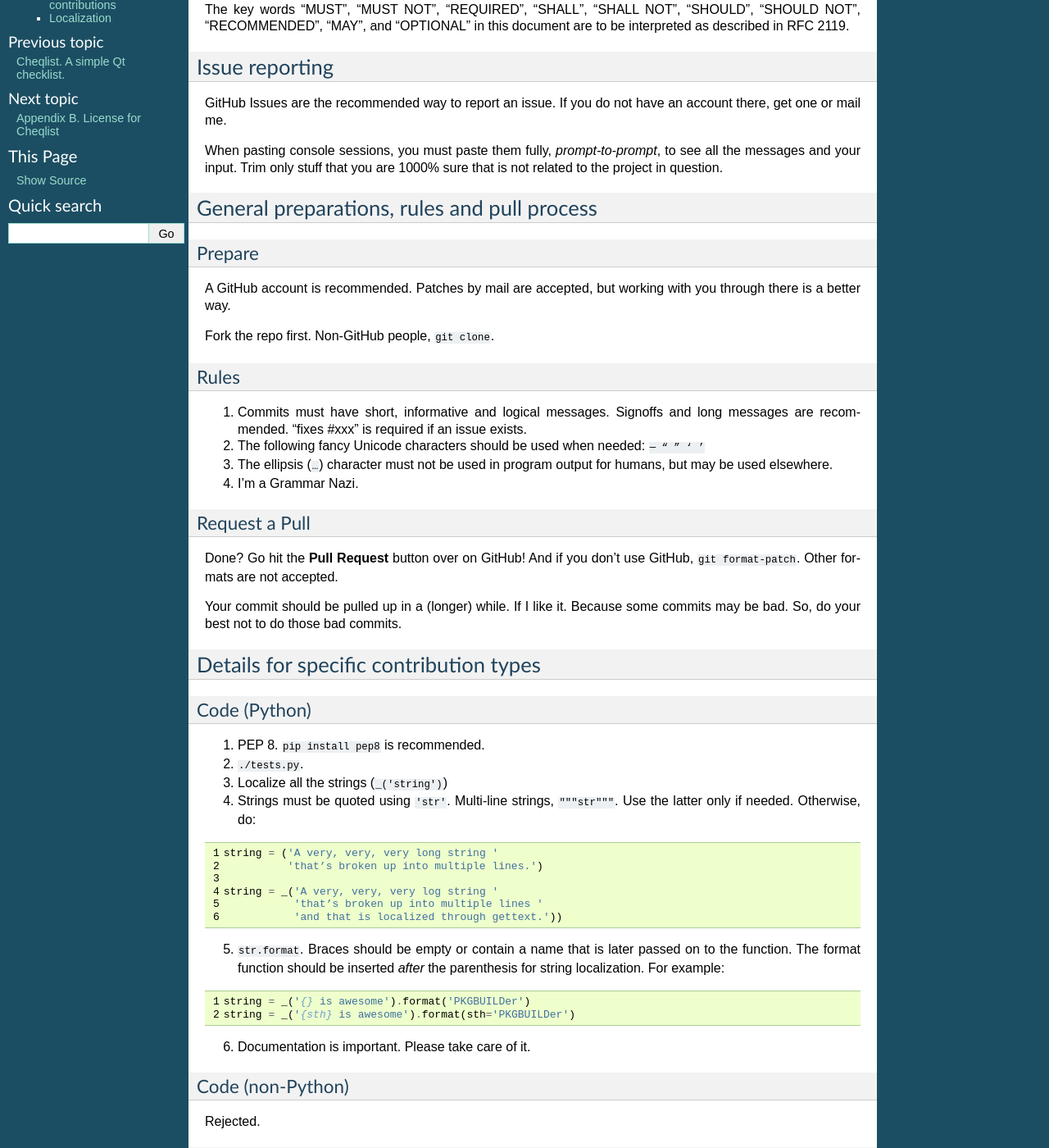
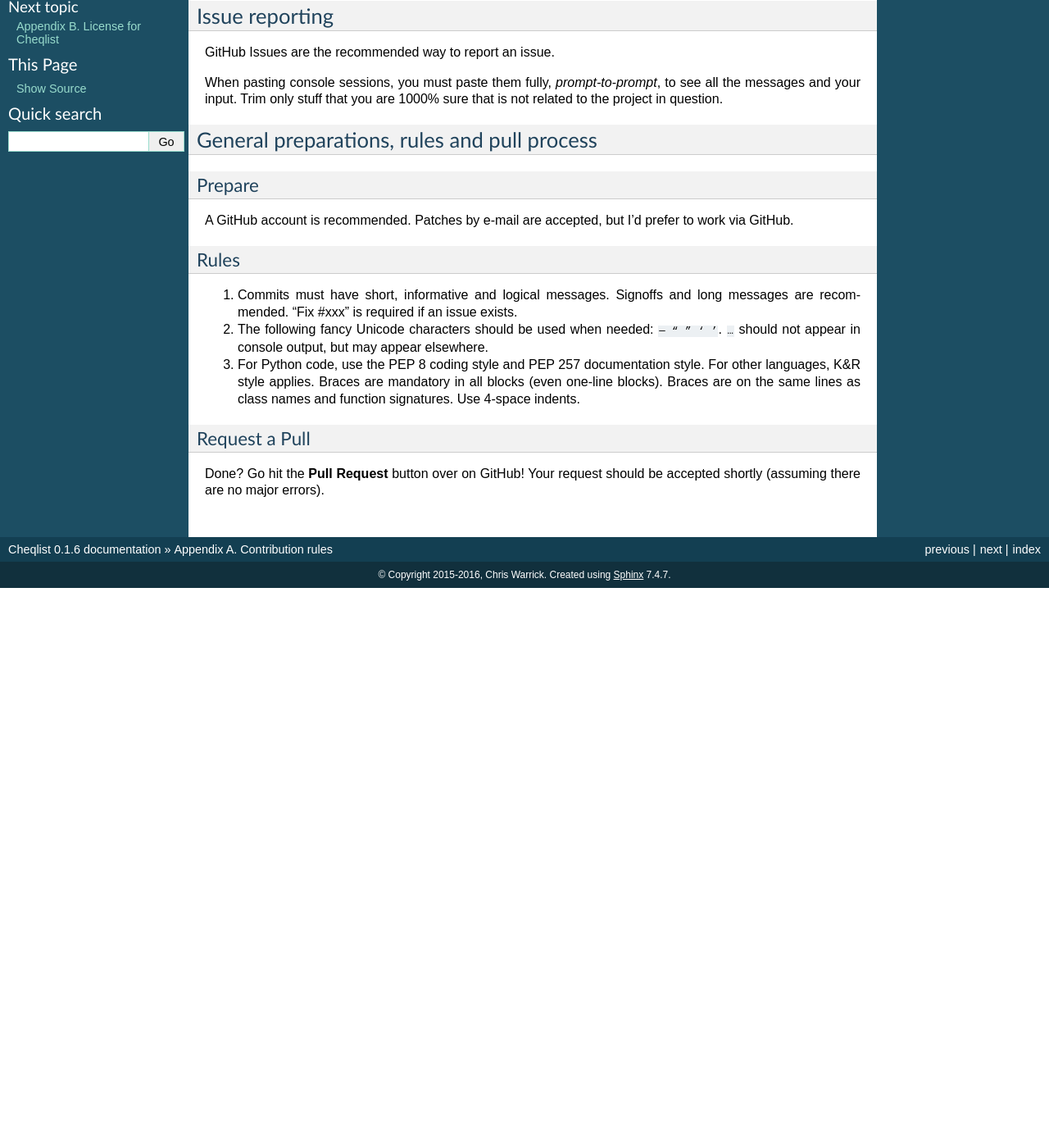
Before and after one commit to Kwpolska/cheqlist, a Sphinx documentation site: the page built from docs/CONTRIBUTING.rst, in a window 1280 px wide and 1400 px high, scrolled down 268 px. Shown: the whole window at 82% size. Built offline with Sphinx 7.4.7, drawn with Linux system fonts in a browser that asks for light colours; after the commit the page ends 985 px from its top, so only the background shows below that; some of the changed text lies outside the part shown.

Commit message:
Update CONTRIBUTING.rst
Signed-off-by: Chris Warrick <kwpolska@gmail.com>

```diff
--- a/docs/CONTRIBUTING.rst
+++ b/docs/CONTRIBUTING.rst
@@ -2,19 +2,16 @@
 Appendix A. Contribution rules
 ==============================
 :Info: Those are the contribution rules for Cheqlist.
-:Author: Chris Warrick <chris@chriswarrick.com>
-:Copyright: © 2015-2016, Chris Warrick.
-:License: BSD (see /LICENSE or :doc:`Appendix B <LICENSE>`.)
-:Date: 2015-10-25
-:Version: 0.1.6
+:Copyright: © 2012-2016, Chris Warrick.
+:License: 3-clause BSD
 
 .. index:: contributing
 
-Do you want to contribute to this project?  Great!  I’d love to see some help,
+Do you want to contribute to this project? Great! I’d love to see some help,
 but you must comply with some rules.
 
 The key words “MUST”, “MUST NOT”, “REQUIRED”, “SHALL”, “SHALL
-NOT”, “SHOULD”, “SHOULD NOT”, “RECOMMENDED”,  “MAY”, and
+NOT”, “SHOULD”, “SHOULD NOT”, “RECOMMENDED”, “MAY”, and
 “OPTIONAL” in this document are to be interpreted as described in
 RFC 2119.
 
@@ -24,13 +21,11 @@
 
 .. index:: issues
 
-GitHub Issues are the recommended way to report an issue.  If you do not have an
-account there, get one or mail me.
+GitHub Issues are the recommended way to report an issue.
 
-When pasting console sessions, you must paste them fully,
-*prompt-to-prompt*, to see all the messages and your input.
-Trim only stuff that you are 1000% sure that is not related
-to the project in question.
+When pasting console sessions, you must paste them fully, *prompt-to-prompt*,
+to see all the messages and your input. Trim only stuff that you are 1000%
+sure that is not related to the project in question.
 
 --------------------------------------------
 General preparations, rules and pull process
@@ -39,103 +34,25 @@
 Prepare
 =======
 
-A GitHub account is recommended.  Patches by mail are accepted, but working
-with you through there is a better way.
-
-Fork the repo first.  Non-GitHub people, ``git clone``.
-
-.. _Rules:
+A GitHub account is recommended. Patches by e-mail are accepted, but I’d prefer
+to work via GitHub.
 
 Rules
 =====
 
-1. Commits must have short, informative and logical messages.  Signoffs and
-   long messages are recommended.  “fixes #xxx” is required if an issue
+1. Commits must have short, informative and logical messages. Signoffs and
+   long messages are recommended. “Fix #xxx” is required if an issue
    exists.
 2. The following fancy Unicode characters should be used when
-   needed: ``— “ ” ‘ ’``
-3. The ellipsis (``…``) character must not be used in program output for
-   humans, but may be used elsewhere.
-4. I’m a Grammar Nazi.
+   needed: ``— “ ” ‘ ’``. ``…`` should not appear in console output, but may
+   appear elsewhere.
+3. For Python code, use the PEP 8 coding style and PEP 257 documentation style.
+   For other languages, K&R style applies. Braces are mandatory in all blocks
+   (even one-line blocks). Braces are on the same lines as class names and
+   function signatures. Use 4-space indents.
 
 Request a Pull
 ==============
 
-Done?  Go hit the **Pull Request** button over on GitHub!  And if you don’t
-use GitHub, ``git format-patch``.  Other formats are not accepted.
-
-Your commit should be pulled up in a (longer) while.  If I like it.  Because
-some commits may be bad.  So, do your best not to do those bad commits.
-
----------------------------------------
-Details for specific contribution types
----------------------------------------
-
-Code (Python)
-=============
-
-1. PEP 8.  ``pip install pep8`` is recommended.
-2. ``./tests.py``.
-3. Localize all the strings (``_('string')``)
-4. Strings must be quoted using ``'str'``.  Multi-line strings, ``"""str"""``.
-   Use the latter only if needed.  Otherwise, do:
-
-.. code-block:: python
-   :linenos:
-
-   string = ('A very, very, very long string '
-             'that’s broken up into multiple lines.')
-
-   string = _('A very, very, very log string '
-              'that’s broken up into multiple lines '
-              'and that is localized through gettext.'))
-
-5. ``str.format``.  Braces should be empty or contain a name that is later
-   passed on to the function.  The format function should be inserted *after*
-   the parenthesis for string localization.  For example:
-
-.. code-block:: python
-   :linenos:
-
-   string = _('{} is awesome').format('PKGBUILDer')
-   string = _('{sth} is awesome').format(sth='PKGBUILDer')
-
-6. Documentation is important.  Please take care of it.
-
-Code (non-Python)
-=================
-
-Rejected.
-
-Non-code contributions
-======================
-
-Those are accepted.  No specific rules exist.  And don’t remove any files
-without my permission (``docs/*.8.gz`` in particular).
-
-Localization
-============
-
-.. index:: locale
-
-1. Run ``mkdir -p locale/[CODE]/LC_MESSAGES`` in your terminal, replacing
-   ``[CODE]`` by your language code, as in /usr/share/locale.
-2. Copy the ``/messages.pot`` file to
-   ``locale/[CODE]/LC_MESSAGES/[PROJECT].po`` (replace ``[PROJECT]`` with the
-   project name, all-lowercase)
-3. Do your work.  The comments will inform you where this string is, and the
-   ones starting with 'TRANSLATORS:' are for you to read and make use of.
-   Other comments come from my code and you should not care about them.  And
-   if it is directed for translators, let me know.  The Poedit_ app may be
-   of help.  Please take care of the headers at the top of the file (with a
-   text editor, do not use Poedit for that!)  and modify them.  The
-   Last-Translator, Language-Team and Language are important, the others are
-   auto-generated anyways.  The general :ref:`Rules` apply, please take care
-   of it!
-4. Commit (``-s/--signoff`` is required here).
-5. Your translation will be added in the next release, or, if a release isn’t
-   planned in the near future, a new release will be made.  Your addition will
-   be appreciated.  Note that I cannot translate new strings, and, as a result,
-   I might ask you for additions in the future.
-
-.. _Poedit: http://www.poedit.net/
+Done? Go hit the **Pull Request** button over on GitHub! Your request should be
+accepted shortly (assuming there are no major errors).
```
Also changed, not shown: CONTRIBUTING.rst (+20 -103 lines), 1 other file.
